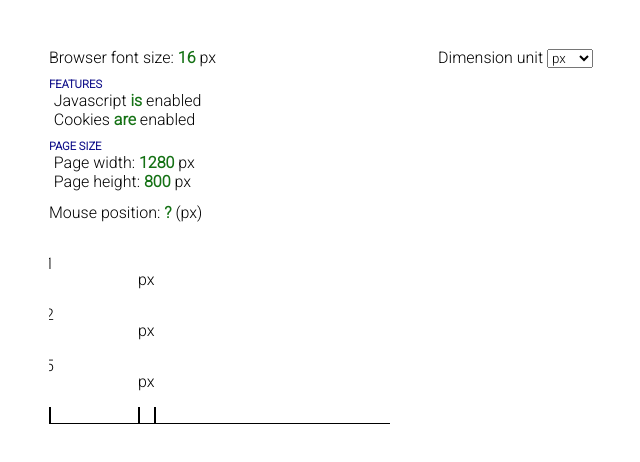
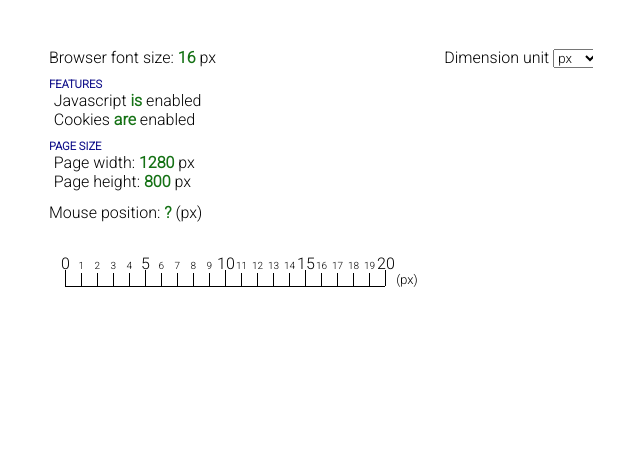
Before and after one commit to helagro/browser-info, a plain HTML site: page index.html in a window 1280 px wide. Shown: the whole page, without its empty margins (319-959 px from the left). Drawn offline with Linux system fonts and the light colour scheme.

Commit message:
working measuring stick

```diff
--- a/graphicalTools.sass
+++ b/graphicalTools.sass
@@ -1,20 +1,49 @@
+.measuringStickContainer
+    display: grid
+    grid-template-columns: auto min-content
+    column-gap: 0.7em
 
-.measuringStick
-    border-bottom: 0.1em black solid
-    display: grid
-    grid-template-columns: min-content min-content min-content
+    .measuringLineUnitContainer
+        height: 100%
+        position: relative
 
-    .measuringNumber
-        transform: translateX(-0.25em)
-        padding: 0
-        margin-top: 0
-        margin-bottom: 0
+        .unitAnnotation
+            position: absolute
+            bottom: 0
+            font-size: 0.8em
 
-        p
+    .measuringStick
+        border-bottom: 1.6px black solid
+        display: grid
+        grid-template-columns: 1em 1em 1em 1em 1em 1em 1em 1em 1em 1em 1em 1em 1em 1em 1em 1em 1em 1em 1em 1em 0
+        overflow: visible
+        margin-left: 16px
+        width: min-content
+        grid-template-rows: auto 16px
+
+        .measuringNumber
+            transform: translate(-45%, 6px)
+            padding: 0
+            margin-top: 0
+            margin-bottom: 0
             display: inline
+            overflow: visible
+            width: min-content
+            font-size: 10px
 
-    .measuringLine
-        border-left: 0.05em black solid
-        border-right: 0.05em black solid
-        height: 1em
-        width: 0
+            p
+                display: inline
+                overflow: visible
+
+        .measuringLine
+            border-left: 1px black solid
+            height: 13px
+            width: 100%
+            margin-top: 3px
+            transform: none !important
+
+        :nth-of-type(5n +1)
+            font-size: 16px
+            height: 16px
+            margin-top: 0em
+            transform: translateX(-45%)
--- a/index.html
+++ b/index.html
@@ -49,7 +49,7 @@
             <div class="factContainer">
                 <p class="factLabel">Mouse position:</p>
                 <p class="factData" id="mousePos">?</p>
-                <p>(<p class="factUnitDimen">?</p>)</p>
+                <div>(<p class="factUnitDimen">?</p>)</div>
             </div>
         </div>
         <div class="options">
@@ -63,22 +63,54 @@
             </div>
         </div>
         <div class="graphicalTools">
-            <div class="measuringStick">
-                <p style="margin-right: 2em;" class="measuringNumber">
-                    1
-                    <p class="factUnitDimen"></p>
-                </p>
-                <p style="margin-right: 5em;" class="measuringNumber">
-                    2
-                    <p class="factUnitDimen"></p>
-                </p>
-                <p class="measuringNumber">
-                    5
-                    <p class="factUnitDimen"></p>
-                </p>
-                <div class="measuringLine"></div>
-                <div class="measuringLine"></div>
-                <div class="measuringLine"></div>
+            <div class="measuringStickContainer">
+                <div class="measuringStick">
+                    <p class="measuringNumber">0</p>
+                    <p class="measuringNumber">1</p>
+                    <p class="measuringNumber">2</p>
+                    <p class="measuringNumber">3</p>
+                    <p class="measuringNumber">4</p>
+                    <p class="measuringNumber">5</p>
+                    <p class="measuringNumber">6</p>
+                    <p class="measuringNumber">7</p>
+                    <p class="measuringNumber">8</p>
+                    <p class="measuringNumber">9</p>
+                    <p class="measuringNumber">10</p>
+                    <p class="measuringNumber">11</p>
+                    <p class="measuringNumber">12</p>
+                    <p class="measuringNumber">13</p>
+                    <p class="measuringNumber">14</p>
+                    <p class="measuringNumber">15</p>
+                    <p class="measuringNumber">16</p>
+                    <p class="measuringNumber">17</p>
+                    <p class="measuringNumber">18</p>
+                    <p class="measuringNumber">19</p>
+                    <p class="measuringNumber">20</p>
+                    <div class="measuringLine"></div>
+                    <div class="measuringLine"></div>
+                    <div class="measuringLine"></div>
+                    <div class="measuringLine"></div>
+                    <div class="measuringLine"></div>
+                    <div class="measuringLine"></div>
+                    <div class="measuringLine"></div>
+                    <div class="measuringLine"></div>
+                    <div class="measuringLine"></div>
+                    <div class="measuringLine"></div>
+                    <div class="measuringLine"></div>
+                    <div class="measuringLine"></div>
+                    <div class="measuringLine"></div>
+                    <div class="measuringLine"></div>
+                    <div class="measuringLine"></div>
+                    <div class="measuringLine"></div>
+                    <div class="measuringLine"></div>
+                    <div class="measuringLine"></div>
+                    <div class="measuringLine"></div>
+                    <div class="measuringLine"></div>
+                    <div class="measuringLine"></div>
+                </div>
+                <div class="measuringLineUnitContainer">
+                    <div class="unitAnnotation">(<p class="factUnitDimen"></p>)</div>
+                </div>
             </div>
         </div>
     </main>
--- a/style.sass
+++ b/style.sass
@@ -1,5 +1,3 @@
-@use "graphicalTools"
-
 $mainMaxWidth: 34em
 
 *
@@ -44,6 +42,12 @@ main
 .optionContainer *
     display: inline
 
+.unitAnnotation
+    display: inline
+
+    *
+        display: inline
+
 
 @media screen and (max-width: $mainMaxWidth)
     main
```
Also changed, not shown: graphicalTools.css, style.css, 2 other files.
